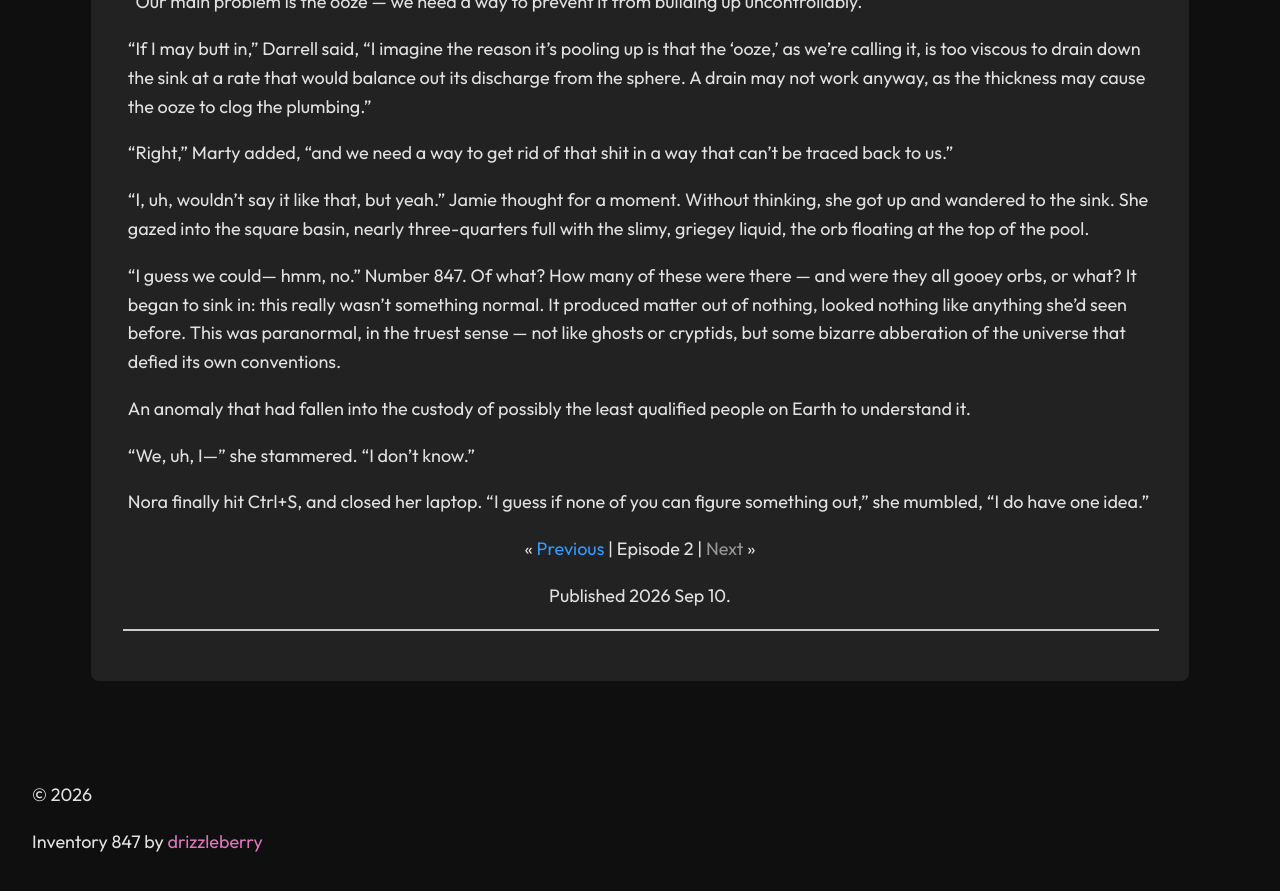
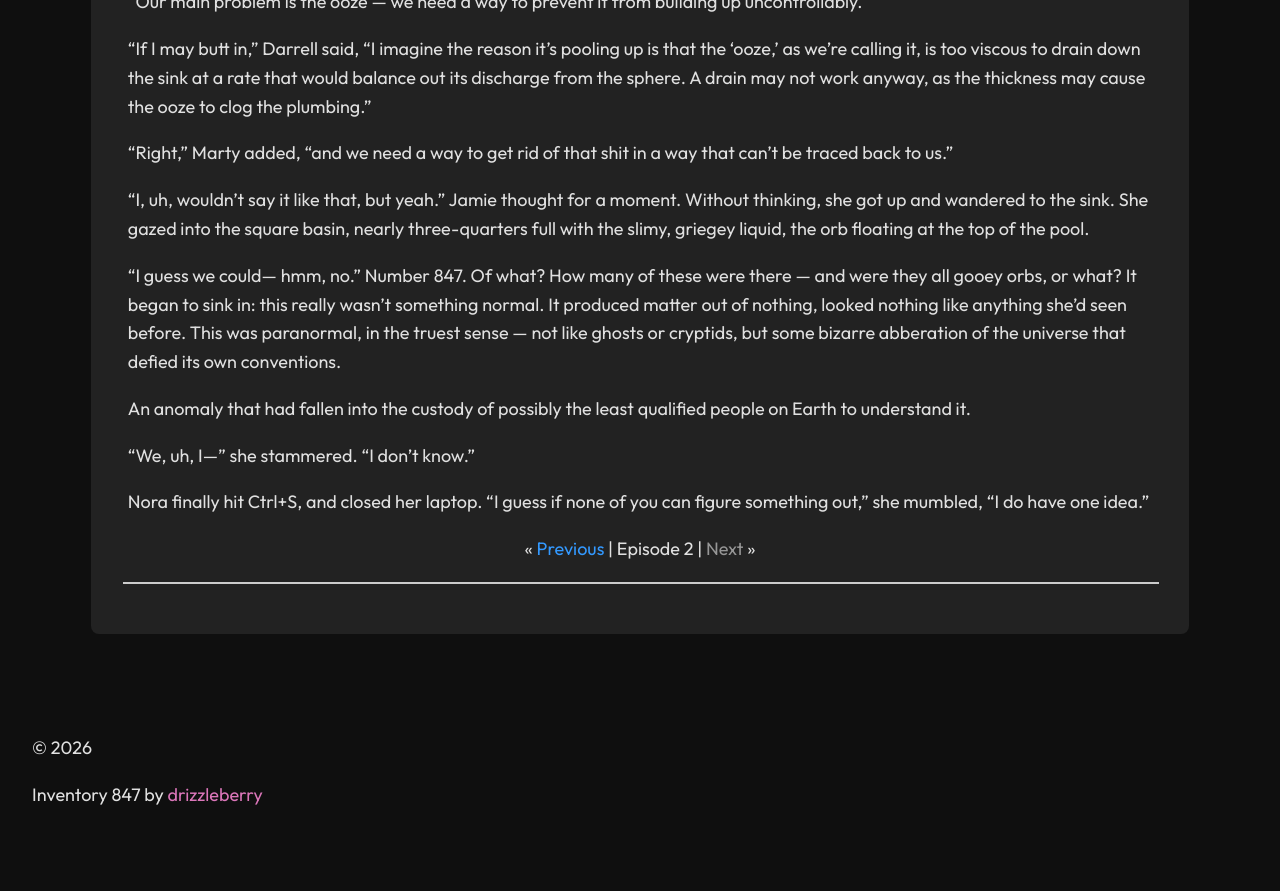
Before and after one commit to drizzleberry/drizzleberry.github.io, a Jekyll site: the page built from pages/episodes/pandoras-box-2.md, in a window 1280 px wide and 900 px high, scrolled down 3704 px. Shown: the top 891 px of the window. Built offline with Jekyll 4.4.1, drawn with Linux system fonts in a browser that asks for light colours; after the commit the page ends 4558 px from its top, so only the background shows below that.

Commit message:
Update default.html

```diff
--- a/_layouts/default.html
+++ b/_layouts/default.html
@@ -15,11 +15,6 @@
     <hr>
     <div id="page-content">
     {{ content }}
-      {% if page.date %}
-      <div style="text-align: center">
-      Published {{ page.date }}.
-      </div>
-      {% endif %}
     </div>
     <hr>
   </div>
```
